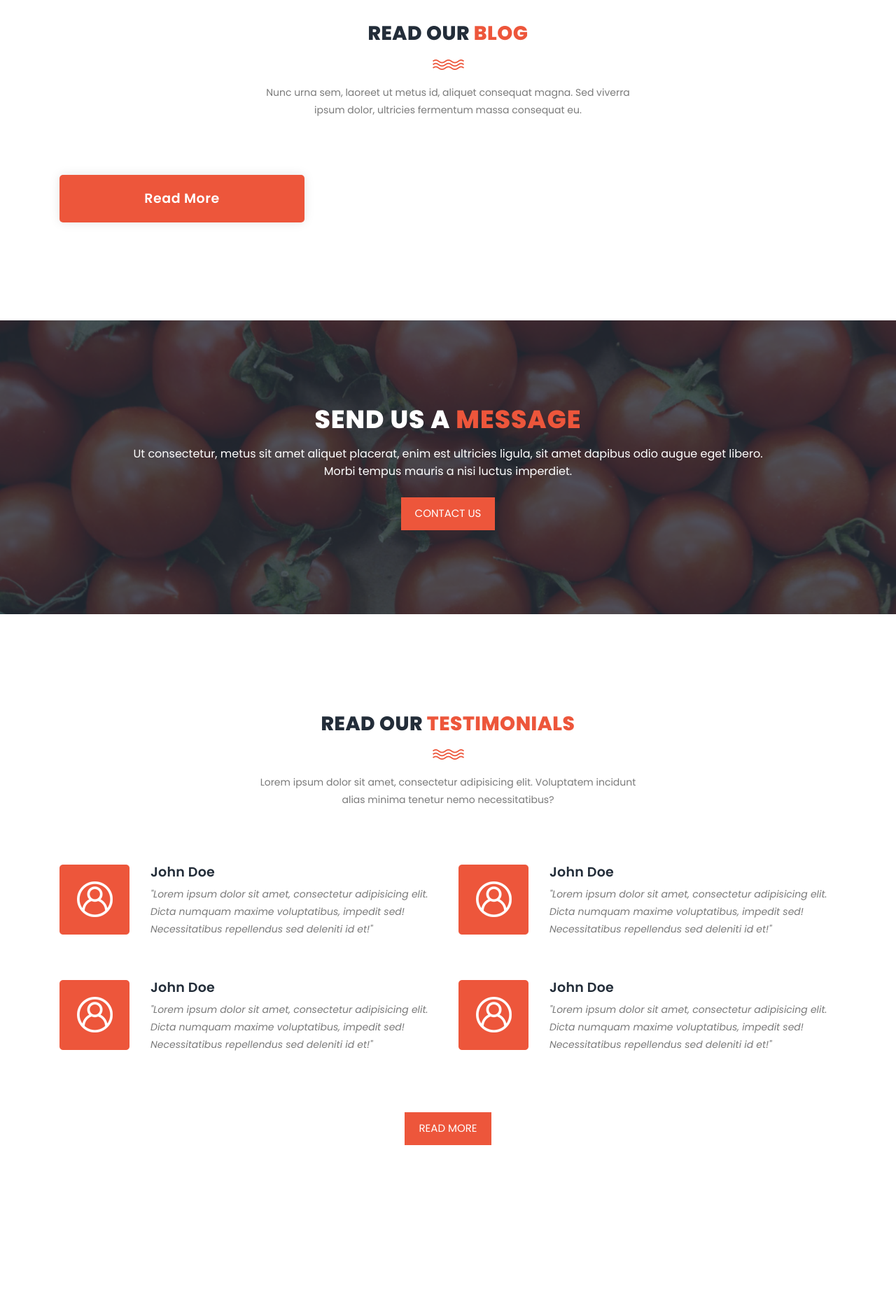
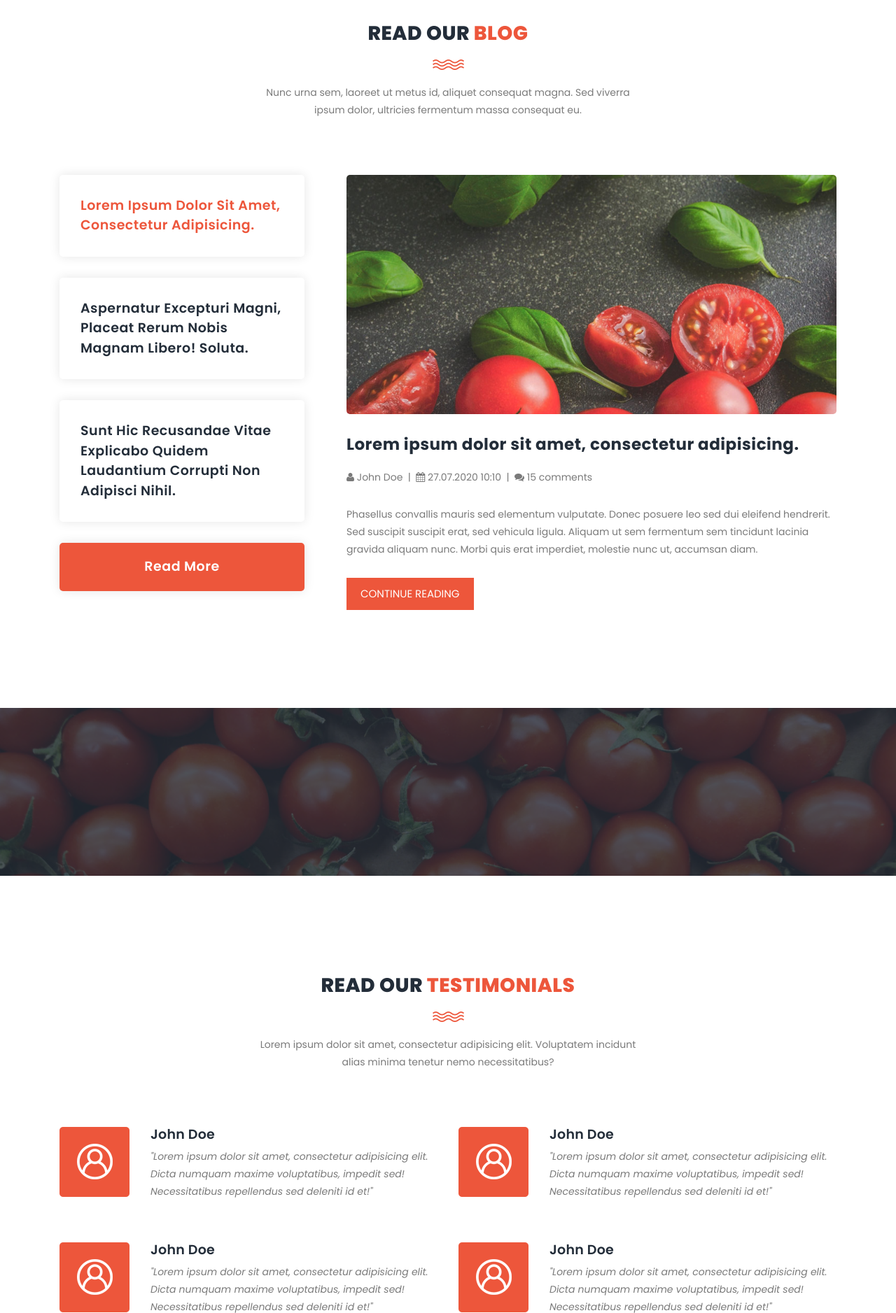
Before and after one commit to norkulov1227/SMICHKUKWS, a Django app: page / in a window 1280 px wide. Shown: the part 2634-4511 px from the top of the page at 70% size. Before the commit the page ends 4271 px from the top, so only its background shows below. Run offline with Django 5.2, Linux system fonts and the light colour scheme; data that the repository does not hold is empty; some libraries are stand-ins or nearby versions.

Commit message:
contact, blog

```diff
--- a/home/models.py
+++ b/home/models.py
@@ -116,7 +116,6 @@ class TestModel(BaseModel):
           return str(self.name)
 
 
-
 class Blog(BaseModel):
      title = models.CharField(max_length=150)
      body = RichTextField(blank=False, null=False)
--- a/templates/blog-details.html
+++ b/templates/blog-details.html
@@ -17,7 +17,6 @@
                         <br>
                         <br>
                         <h2>Single <em>blog post</em></h2>
-                        <p>Ut consectetur, metus sit amet aliquet placerat, enim est ultricies ligula</p>
                     </div>
                 </div>
             </div>
--- a/templates/blog.html
+++ b/templates/blog.html
@@ -46,6 +46,7 @@
                                 <div class="main-button">
                                     <a href="{% url 'blog-detail' deta.id %}">Continue Reading</a>
                                 </div>
+                                <hr>
                             </article>
 
                             <br>
--- a/templates/contact.html
+++ b/templates/contact.html
@@ -10,7 +10,7 @@
 
 
 
-  <section class="section section-bg" id="call-to-action" style="background-image: url ({% static 'assets/images/banner-image-1-1920x500.jpg' %}) ">
+  <section class="section section-bg" id="call-to-action" style="background-image: url ('{% static "assets/images/banner-image-1-1920x500.jpg" %}') ">
     <div class="container">
       <div class="row">
         <div class="col-lg-10 offset-lg-1">
@@ -82,7 +82,8 @@
               </div>
               <div class="col-lg-6 col-md-6 col-xs-12">
                   <div class="contact-form section-bg" style="background-image: url ({% static 'sassets/images/contact-1-720x480.jpg' %})">
-                      <form id="contact" action="" method="post">
+                      <form id="contact" action="" method="POST">
+                        {% csrf_token %}
                         <div class="row">
                           <div class="col-md-6 col-sm-12">
                             <fieldset>
--- a/templates/index.html
+++ b/templates/index.html
@@ -146,38 +146,46 @@
                     </div>
                </div>
           </div>
-
           <div class="row" id="tabs">
                <div class="col-lg-4">
                <ul>
-                         {% for deta in blok %}
-                              <li><a href='{{ deta.title }}'>{{ deta.title }}</a></li>
-                         {% endfor %}
+                    <li><a href='#tabs-1'>Lorem ipsum dolor sit amet, consectetur adipisicing.</a></li>
+                    <li><a href='#tabs-2'>Aspernatur excepturi magni, placeat rerum nobis magnam libero! Soluta.</a></li>
+                    <li><a href='#tabs-3'>Sunt hic recusandae vitae explicabo quidem laudantium corrupti non adipisci nihil.</a></li>
                     <div class="main-rounded-button"><a href="{% url 'blog' %}">Read More</a></div>
                </ul>
                </div>
                <div class="col-lg-8">
                <section class='tabs-content'>
+                    <article id='tabs-1'>
+                    <img src="{% static 'assets/images/blog-image-1-940x460.jpg' %}" alt="">
+                    <h4>Lorem ipsum dolor sit amet, consectetur adipisicing.</h4>
 
-                              {% for det in blok %}
-                              {% if forloop.counter == 1 %}
-                                   <article id='{{ deta.title }}'>
-                                        <img src="{{ det.image.url }}" alt=""> <br><br>
-                                        <h3>{{ det.title }}</h3>
+                    <p><i class="fa fa-user"></i> John Doe &nbsp;|&nbsp; <i class="fa fa-calendar"></i> 27.07.2020 10:10 &nbsp;|&nbsp; <i class="fa fa-comments"></i>  15 comments</p>
 
-                                        <p>
-                                             <h6><i class="fa fa-calendar"></i> {{ det.created_at }}</h6>
-                                             <h6><i class="fa fa-eye"></i> {{ det.views }}</h6>
-                                        </p>
-
-                                        <p>{{ det.description }}</p>
+                    <p>Phasellus convallis mauris sed elementum vulputate. Donec posuere leo sed dui eleifend hendrerit. Sed suscipit suscipit erat, sed vehicula ligula. Aliquam ut sem fermentum sem tincidunt lacinia gravida aliquam nunc. Morbi quis erat imperdiet, molestie nunc ut, accumsan diam.</p>
                     <div class="main-button">
-                                             <a href="{% url 'blog-detail' det.id %}">Continue Reading</a>
+                         <a href=" ">Continue Reading</a>
                     </div>
                     </article>
-                              {% endif %}
-                              {% endfor %}
-
+                    <article id='tabs-2'>
+                    <img src="{% static 'assets/images/blog-image-2-940x460.jpg' %}" alt="">
+                    <h4>Aspernatur excepturi magni, placeat rerum nobis magnam libero! Soluta.</h4>
+                    <p><i class="fa fa-user"></i> John Doe &nbsp;|&nbsp; <i class="fa fa-calendar"></i> 27.07.2020 10:10 &nbsp;|&nbsp; <i class="fa fa-comments"></i>  15 comments</p>
+                    <p>Integer dapibus, est vel dapibus mattis, sem mauris luctus leo, ac pulvinar quam tortor a velit. Praesent ultrices erat ante, in ultricies augue ultricies faucibus. Nam tellus nibh, ullamcorper at mattis non, rhoncus sed massa. Cras quis pulvinar eros. Orci varius natoque penatibus et magnis dis parturient montes, nascetur ridiculus mus.</p>
+                    <div class="main-button">
+                         <a href="blog-details.html">Continue Reading</a>
+                    </div>
+                    </article>
+                    <article id='tabs-3'>
+                    <img src="{% static 'assets/images/blog-image-3-940x460.jpg' %}" alt="">
+                    <h4>Sunt hic recusandae vitae explicabo quidem laudantium corrupti non adipisci nihil.</h4>
+                    <p><i class="fa fa-user"></i> John Doe &nbsp;|&nbsp; <i class="fa fa-calendar"></i> 27.07.2020 10:10 &nbsp;|&nbsp; <i class="fa fa-comments"></i>  15 comments</p>
+                    <p>Fusce laoreet malesuada rhoncus. Donec ultricies diam tortor, id auctor neque posuere sit amet. Aliquam pharetra, augue vel cursus porta, nisi tortor vulputate sapien, id scelerisque felis magna id felis. Proin neque metus, pellentesque pharetra semper vel, accumsan a neque.</p>
+                    <div class="main-button">
+                         <a href="blog-details.html">Continue Reading</a>
+                    </div>
+                    </article>
                </section>
                </div>
           </div>
@@ -188,19 +196,7 @@
 
      <!-- ***** Call to Action Start ***** -->
      <section class="section section-bg" id="call-to-action" style="background-image: url({% static 'assets/images/banner-image-1-1920x500.jpg' %})">
-          <div class="container">
-               <div class="row">
-                    <div class="col-lg-10 offset-lg-1">
-                         <div class="cta-content">
-                              <h2>Send us a <em>message</em></h2>
-                              <p>Ut consectetur, metus sit amet aliquet placerat, enim est ultricies ligula, sit amet dapibus odio augue eget libero. Morbi tempus mauris a nisi luctus imperdiet.</p>
-                              <div class="main-button">
-                                   <a href="contact.html">Contact us</a>
-                              </div>
-                         </div>
-                    </div>
-               </div>
-          </div>
+
      </section>
      <!-- ***** Call to Action End ***** -->
 
```
Lines whose indentation alone changed are shown as unchanged.
